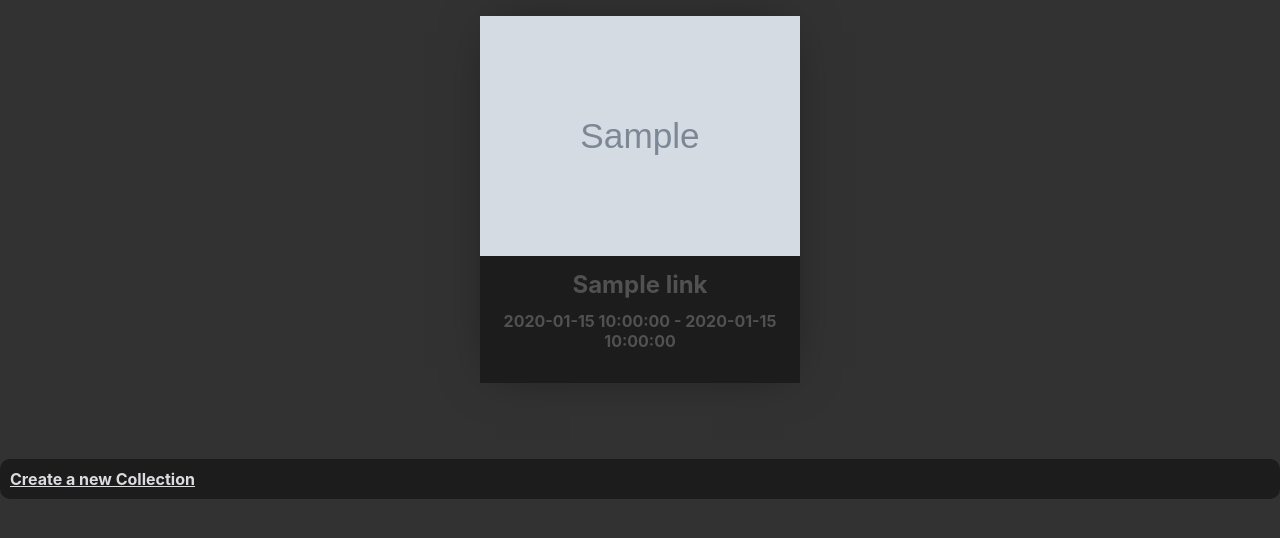
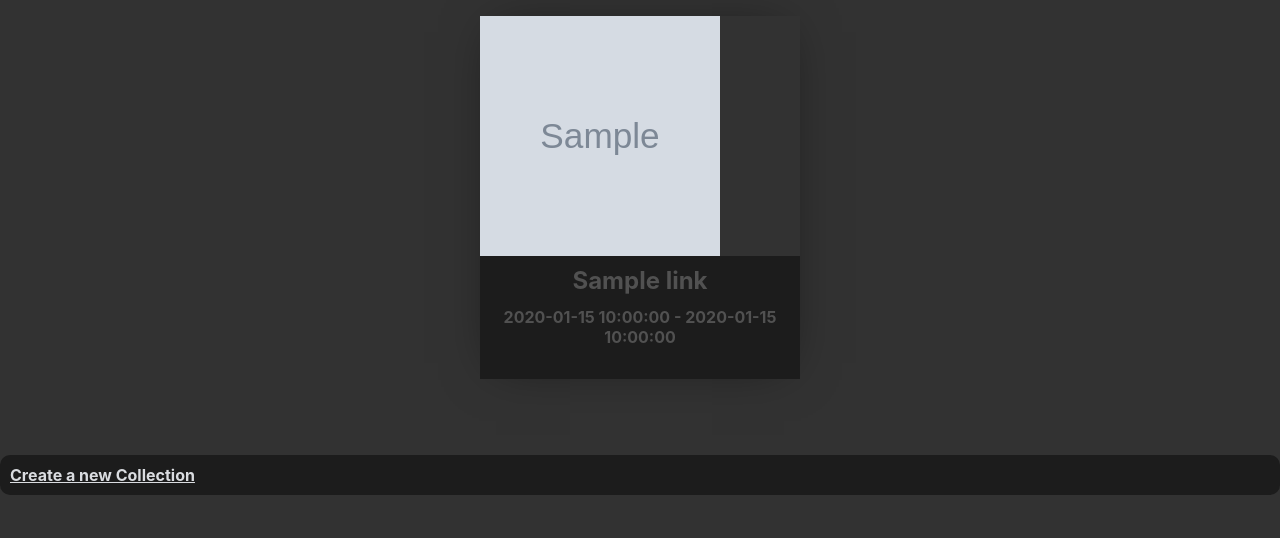
Before and after one commit to Infaninio/ImageSorting, a Flask app: template WebUI/templates/configs/overview.html in a window 1280 px wide. Shown: the part 69-607 px from the top of the page. Run offline with Flask 3, Linux system fonts and the light colour scheme; the template is opened without the code that fills it: most values are stand-ins (such as "Sample title", 1, 10 or a date in 2020); grey boxes marked "Sample" are stand-in pictures.

Commit message:
Make images square.

```diff
--- a/WebUI/static/style.css
+++ b/WebUI/static/style.css
@@ -97,14 +97,21 @@ body {
   justify-content: center;
 }
 .card-image {
-	min-height: 15rem; /* layout hack */
-  background-size: cover;
+  width: 15rem;
+  height: 15rem;
   padding: 0;
   border-radius: 0;
+  overflow: hidden; /* Ensure the image doesn't overflow the container */
+  display: flex;
+  justify-content: center;
+  align-items: center;
 }
 
 .card-image > img {
-	width: 100%;
+  width: 15rem;
+  height: 15rem;
+  object-fit: cover; /* Ensure the image covers the entire container while maintaining aspect ratio */
+  margin: auto;
 }
 
 .card {
@@ -115,6 +122,8 @@ body {
 	overflow: hidden;
 	box-shadow: 0 0 3rem -1rem rgba(0.5,0.5,0.5,0.5);
 	transition: transform 0.1s ease-in-out, box-shadow 0.1s;
+  justify-content: center;
+  align-items: center;
 }
 
 .card:hover {
```
